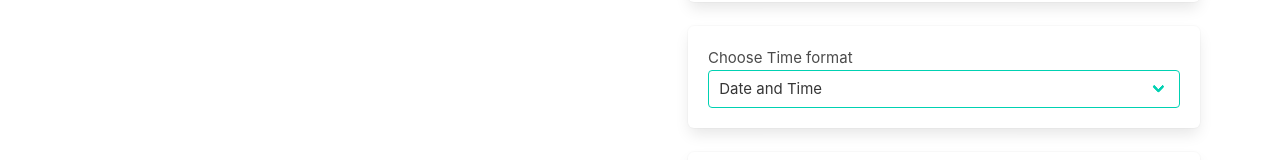
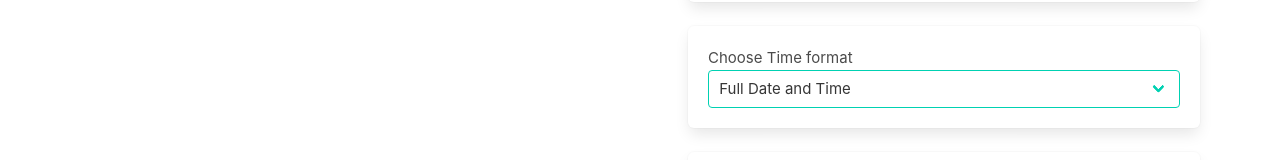
Before and after one commit to Sh3lby007/mobile-clock, a Vue app: page /Settings in a window 1280 px wide. Shown: the part 369-529 px from the top of the page. Built offline with nearby package versions, Linux system fonts and the light colour scheme.

Commit message:
Simple word change.

```diff
--- a/src/views/Settings.vue
+++ b/src/views/Settings.vue
@@ -30,7 +30,7 @@ const timeStore = useStore();
               >
                 <option :value="1">Time Only</option>
                 <option :value="2">Short Date and Time</option>
-                <option :value="3">Date and Time</option>
+                <option :value="3">Full Date and Time</option>
               </select>
             </div>
           </div>
```
